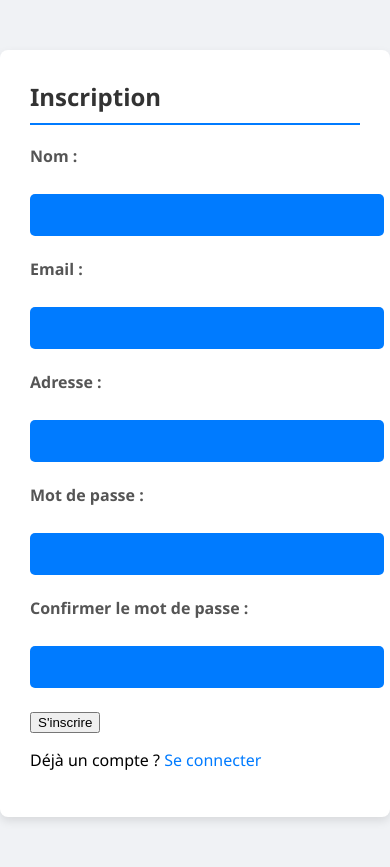
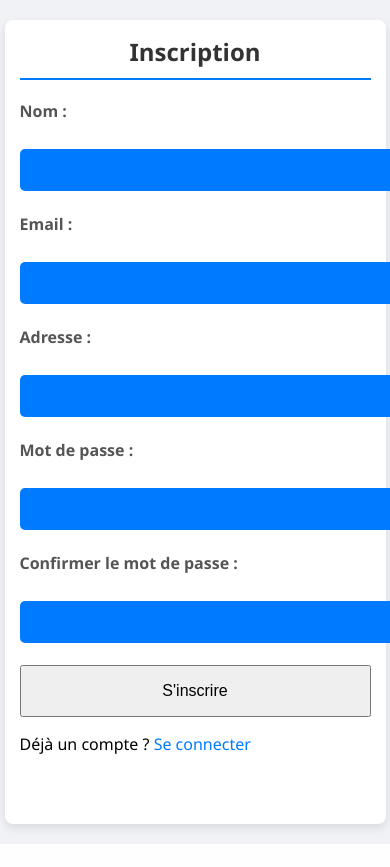
Before and after one commit to Nic0ttine/projet_php, a PHP site: page /register.php in a window 390 px wide. After the commit the page ends 844 px from the top, so only its background shows below. Run offline with PHP 8.4, Linux system fonts and the light colour scheme.

Commit message:
Ajout du responsive pour mobile

```diff
--- a/admin.php
+++ b/admin.php
@@ -32,6 +32,7 @@
 <head>
     <meta charset="UTF-8">
     <link rel="stylesheet" href="style.css">
+    <meta name="viewport" content="width=device-width, initial-scale=1.0">
     <title>Administration</title>
 </head>
 <body>
--- a/admin_add.php
+++ b/admin_add.php
@@ -49,6 +49,7 @@
 <head>
     <meta charset="UTF-8">
     <link rel="stylesheet" href="style.css">
+    <meta name="viewport" content="width=device-width, initial-scale=1.0">
     <title>Ajouter un utilisateur</title>
 </head>
 <body>
--- a/edit_user.php
+++ b/edit_user.php
@@ -47,6 +47,7 @@
 <head>
     <meta charset="UTF-8">
     <link rel="stylesheet" href="style.css">
+    <meta name="viewport" content="width=device-width, initial-scale=1.0">
     <title>Modifier Utilisateur</title>
 </head>
 <body>
--- a/login.php
+++ b/login.php
@@ -41,6 +41,7 @@
 <head>
     <meta charset="UTF-8">
     <link rel="stylesheet" href="style.css">
+    <meta name="viewport" content="width=device-width, initial-scale=1.0">
     <title>Connexion</title>
 </head>
 <body>
--- a/profil.php
+++ b/profil.php
@@ -30,6 +30,7 @@
 <head>
     <meta charset="UTF-8">
     <link rel="stylesheet" href="style.css">
+    <meta name="viewport" content="width=device-width, initial-scale=1.0">
     <title>Mon Profil</title>
 </head>
 <body>
--- a/register.php
+++ b/register.php
@@ -54,6 +54,7 @@
 <head>
     <meta charset="UTF-8">
     <link rel="stylesheet" href="style.css">
+    <meta name="viewport" content="width=device-width, initial-scale=1.0">
     <title>Inscription</title>
 </head>
 <body>
--- a/style.css
+++ b/style.css
@@ -125,3 +125,45 @@
     border-radius: 5px;
     margin-bottom: 15px;
 }
+
+@media (max-width: 768px) {
+    .container {
+        width: 90%;
+        margin-top: 20px;
+        margin-bottom: 20px;
+        padding: 15px;
+    }
+
+    h2 {
+        font-size: 24px;
+        text-align: center;
+    }
+
+    table {
+        display: block;
+        overflow-x: auto;
+        white-space: nowrap;
+    }
+
+    button, .btn-blue, .btn-red {
+        padding: 15px;
+        font-size: 16px;
+        display: block;
+        text-align: center;
+        margin-bottom: 5px;
+        width: 100%;
+        box-sizing: border-box;
+    }
+
+    .btn-red {
+        width: auto;
+        display: inline-block;
+    }
+
+    input[type="text"],
+    input[type="email"],
+    input[type="password"],
+    select {
+        font-size: 16px;
+    }
+}
```
